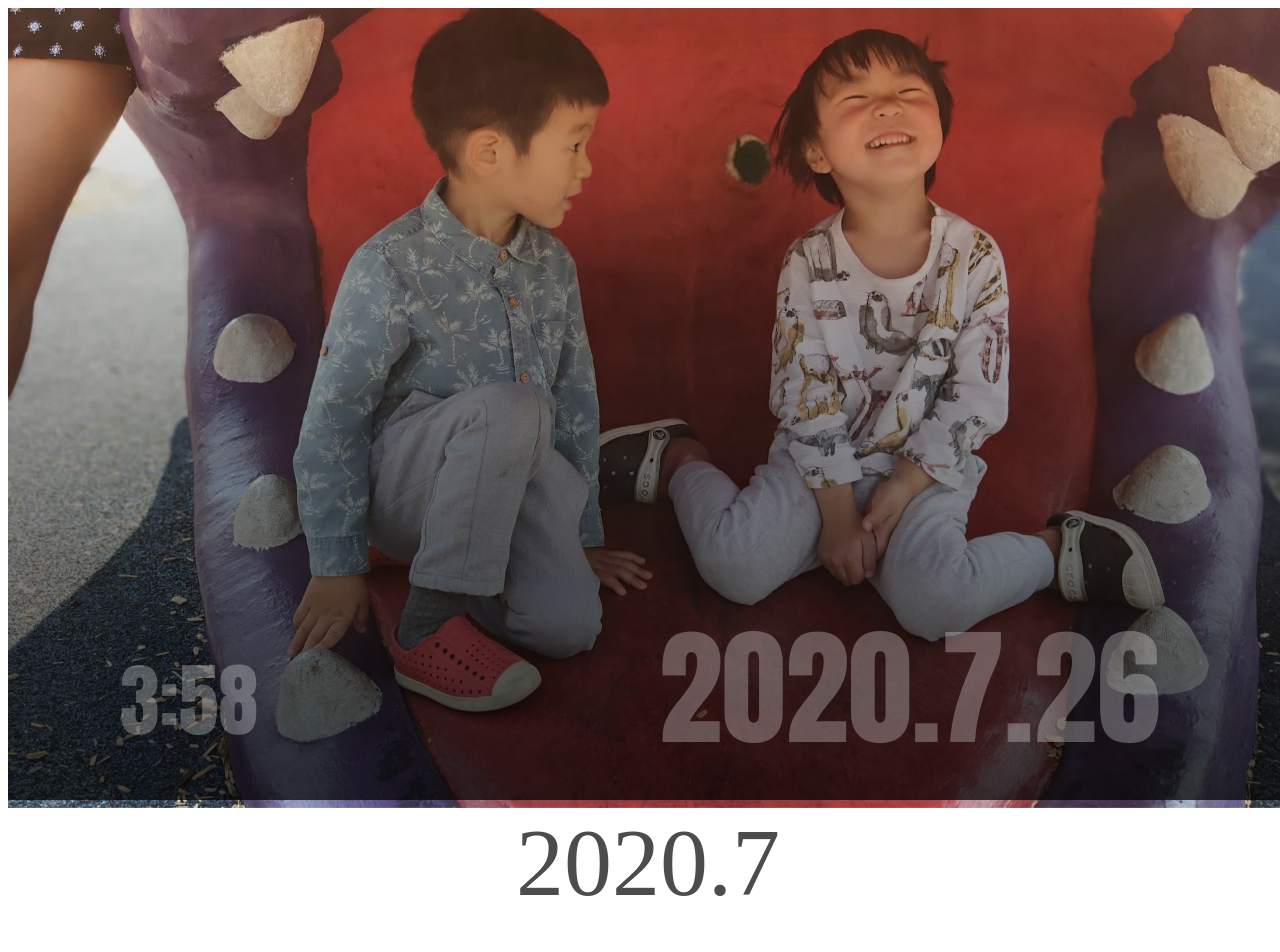
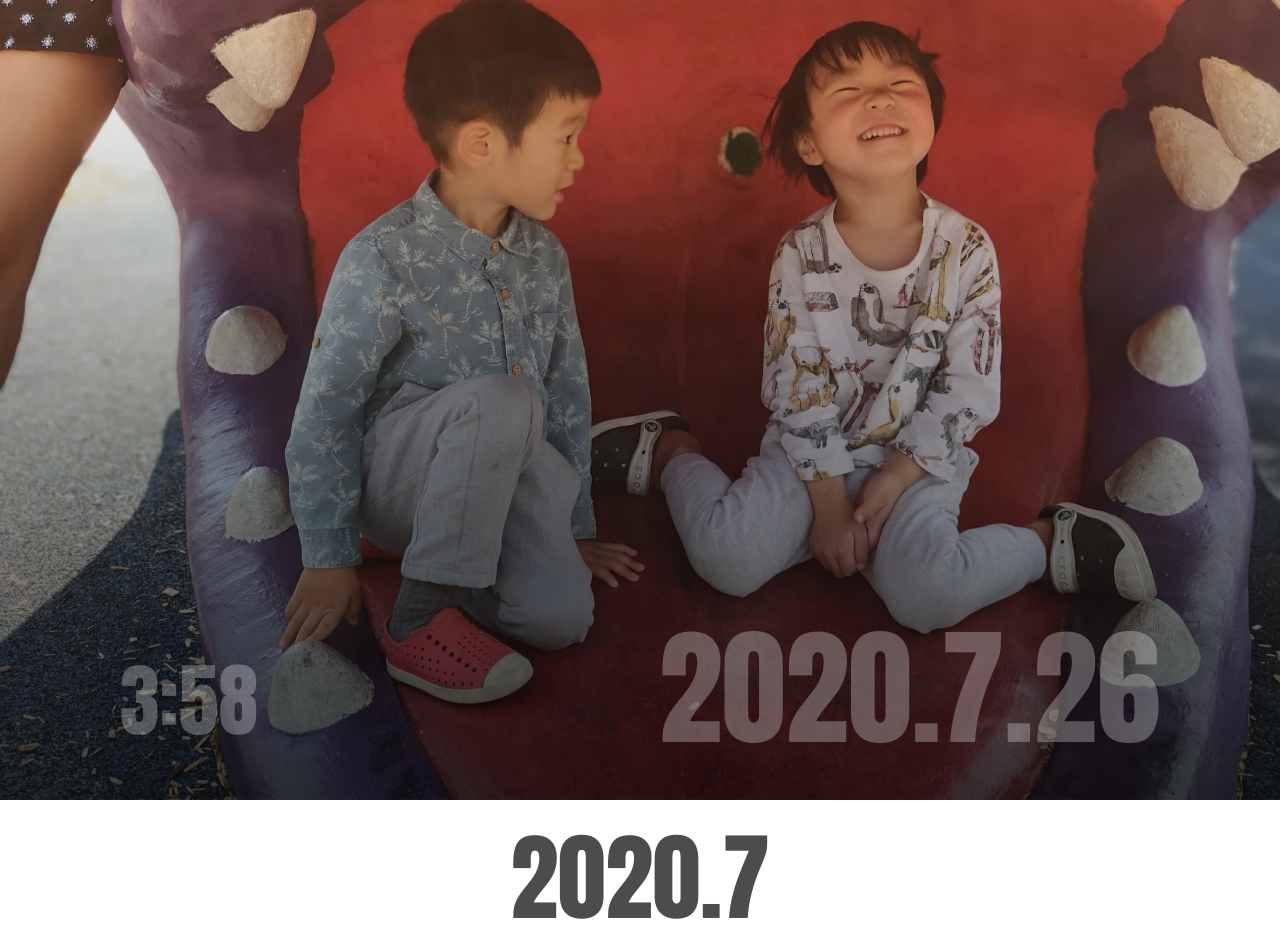
Before and after one commit to linlifeng/photoCalendar, a Flask app: page / in a window 1280 px wide. Shown: the top 952 px of the page. Run offline with Flask 2, Linux system fonts and the light colour scheme; some libraries are stand-ins or nearby versions.

Commit message:
restored all functions except for the login in flask app

```diff
--- a/static/css/main.css
+++ b/static/css/main.css
@@ -87,6 +87,13 @@ opacity: .5;
 	cursor: pointer
 }
 #btnPrev {left: 0}
+
+body, html{
+    height: 100%;
+    margin: 0;
+    font-family: 'Anton', sans-serif;
+    overflow:hidden
+}
 
        table{z-index: 5;height: 100%; width:100%; position: absolute; top 0; bottom 0; left; 0; right; 0; background-color:rgba(222,222,222,0) }
         tr{height: 13%}
@@ -240,7 +247,6 @@ span.psw {
 }
 
 /* TODO below are moved from the index. needs to cleanup */
-    body, html{height: 100%; margin: 0; font-family: 'Anton', sans-serif; overflow:hidden}
 
 
 
```
